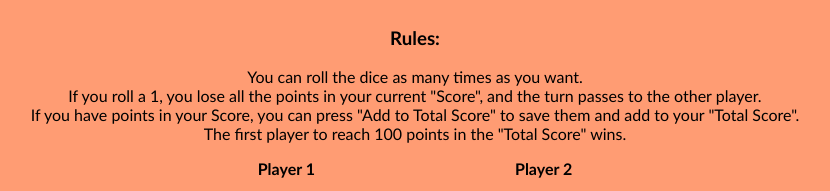
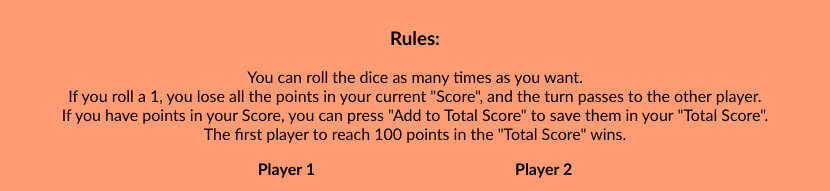
Before and after one commit to Daniel1989Stefan/Pig-Game---DOM, a plain HTML site: page index.html in a window 1280 px wide. Shown: the top 191 px of the page, without its empty margins (225-1055 px from the left). Drawn offline with Linux system fonts and the light colour scheme.

Commit message:
Update index.html

```diff
--- a/index.html
+++ b/index.html
@@ -13,7 +13,7 @@
         <ul class="no-style explanation-contenitor">
             <li>You can roll the dice as many times as you want.</li>
             <li>If you roll a 1, you lose all the points in your current "Score", and the turn passes to the other player.</li>
-            <li>If you have points in your Score, you can press "Add to Total Score" to save them and add to your "Total Score".</li>
+            <li>If you have points in your Score, you can press "Add to Total Score" to save them in your "Total Score".</li>
             <li>The first player to reach 100 points in the "Total Score" wins.</li>
             </ul>
 
```
